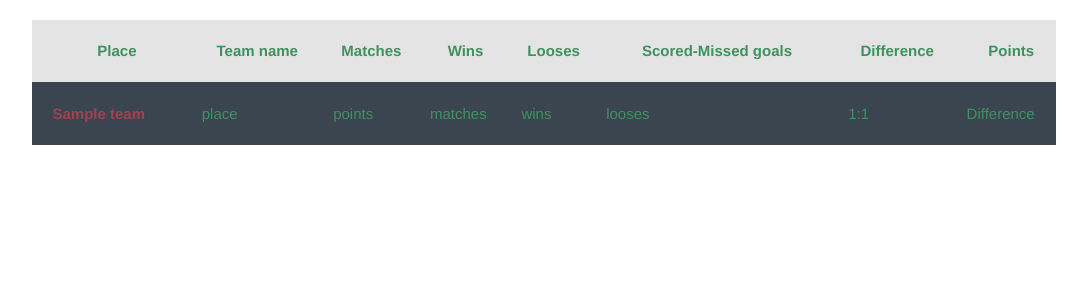
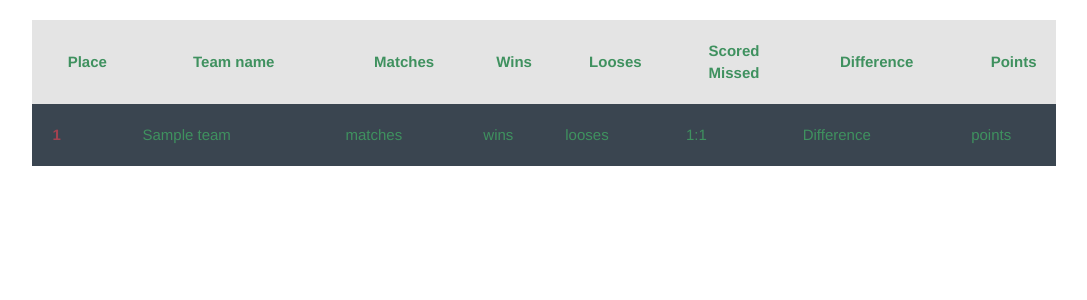
Before and after one commit to chulanovskyi/light_it_task, a Django app: template tournament/templates/tournament/table_reg.html in a window 1280 px wide. Shown: the part 104-404 px from the top of the page, without its empty margins (96-1183 px from the left). Run offline with Django 3.2, Linux system fonts and the light colour scheme; the template is opened without the code that fills it: values that come from a table or form of the project are taken from there, others are empty; tables that the repository leaves empty hold one stand-in row (values such as "Sample post"); parts of the project's set-up code (start-up, migrations or seed data) failed here and were passed over; some libraries are stand-ins or nearby versions; some web fonts are replaced.

Commit message:
change table vision

```diff
--- a/tournament/templates/tournament/table_reg.html
+++ b/tournament/templates/tournament/table_reg.html
@@ -16,7 +16,7 @@
         <th>Matches</th>
         <th>Wins</th>
         <th>Looses</th>
-        <th>Scored-Missed goals</th>
+        <th>Scored<br>Missed</th>
         <th>Difference</th>
         <th>Points</th>
       </tr>
@@ -24,14 +24,14 @@
     <tbody>
       {% for team in teams %}
         <tr>
+          <td>{{ forloop.counter }}</td>
           <td>{{ team.name }}</td>
-          <td>place</td>
-          <td>points</td>
           <td>matches</td>
           <td>wins</td>
           <td>looses</td>
           <td>{{ team.goals }}:{{ team.misses }}</td>
           <td>Difference</td>
+          <td>points</td>
         </tr>
       {% endfor %}
     </tbody>
```
